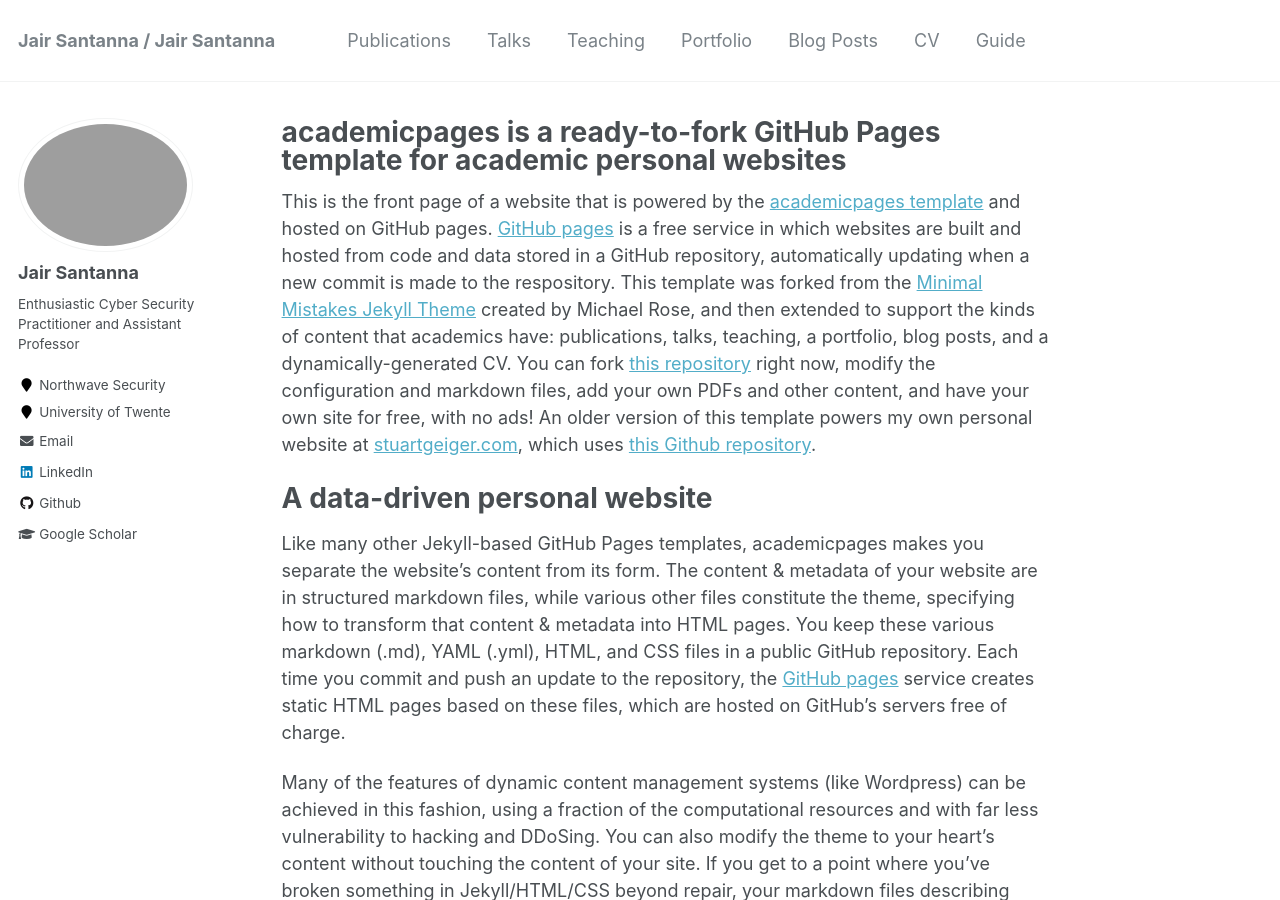
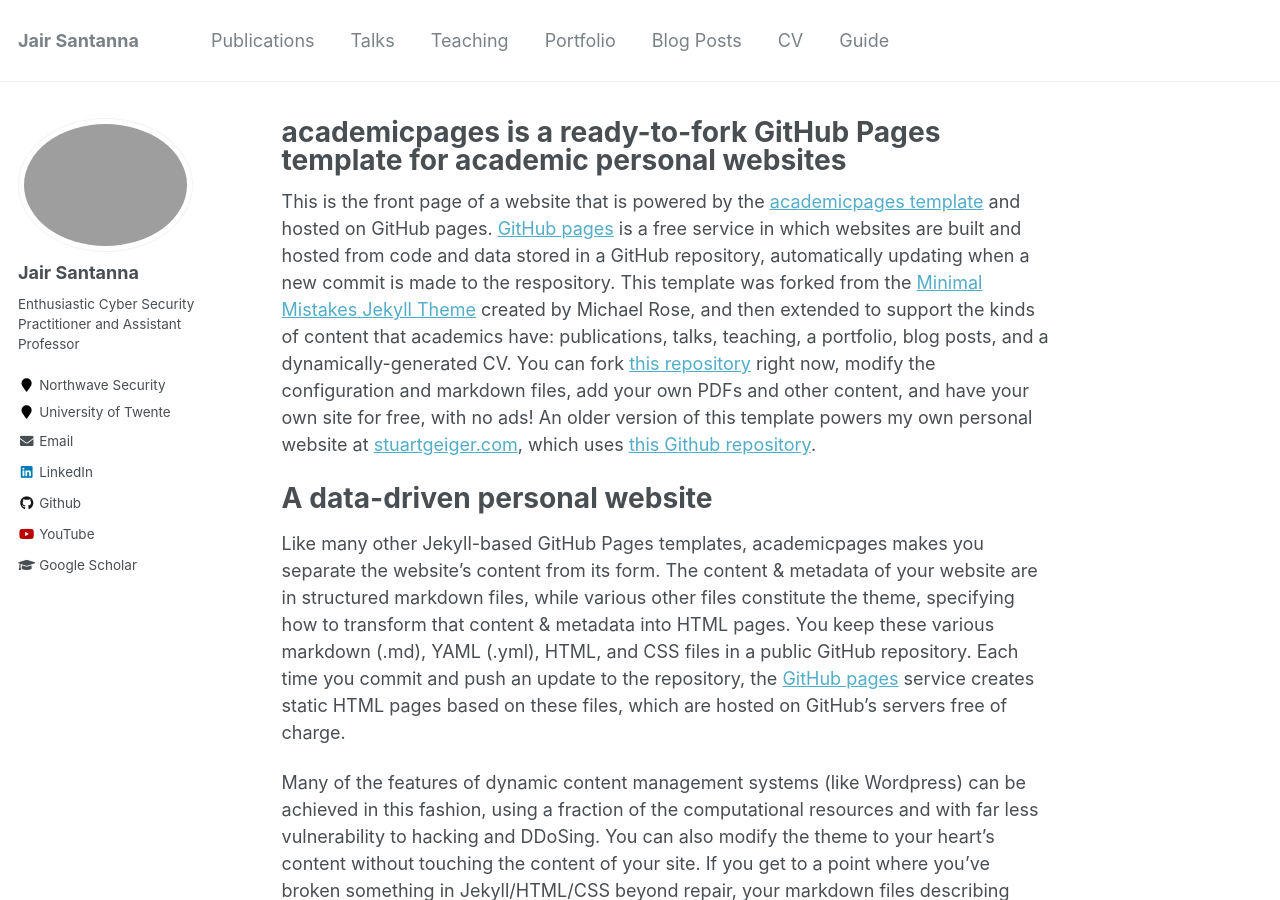
Before and after one commit to jjsantanna/jjsantanna.github.io, a Jekyll site: the page built from _pages/about.md, in a window 1280 px wide and 900 px high. Built offline with Jekyll 4.4.1, drawn with Linux system fonts in a browser that asks for light colours.

Commit message:
changing links

```diff
--- a/_config.yml
+++ b/_config.yml
@@ -7,7 +7,7 @@
 
 # Site Settings
 locale                   : "en-US"
-title                    : "Jair Santanna / Jair Santanna"
+title                    : "Jair Santanna"
 title_separator          : "-"
 name                     : &name "Jair Santanna"
 description              : &description "Enthusiastic Cyber Security Practitioner and Assistant Professor"
@@ -113,7 +113,7 @@
   vine             :
   weibo            :
   xing             :
-  youtube          :
+  youtube          : "https://www.youtube.com/channel/UCMkQmMdm8_kXEY-U-ghoRHA"
   wikipedia        :
 
 
```
